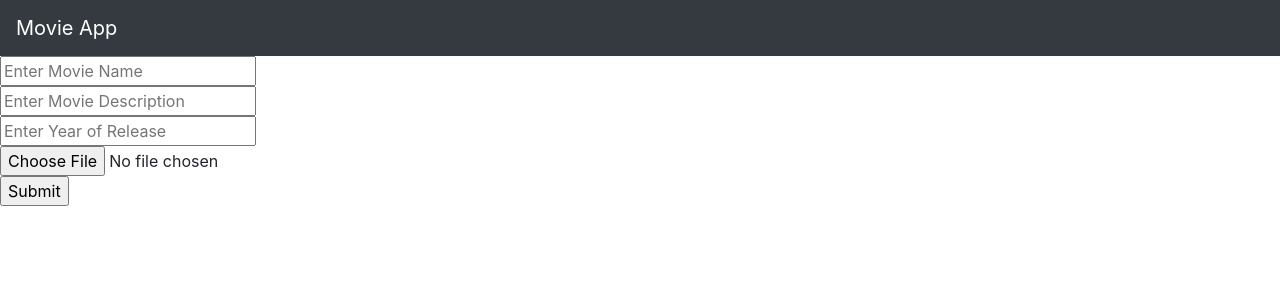
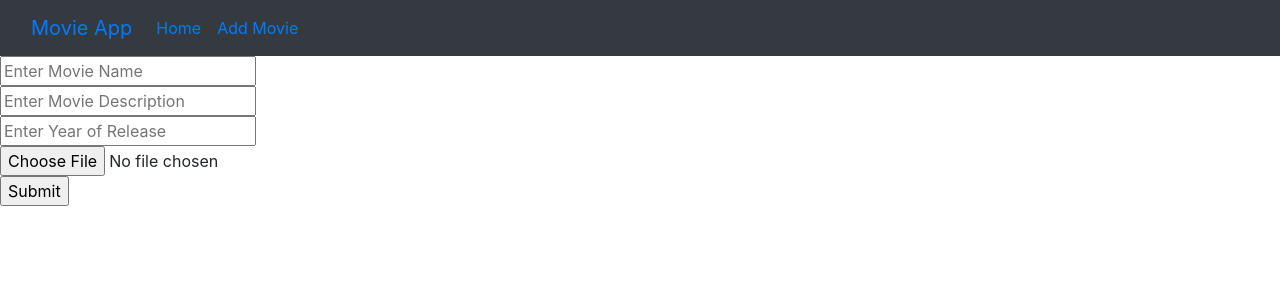
Before and after one commit to Rasmiya-K-M/movieproject, a Django app: page /add/ in a window 1280 px wide. Shown: the top 300 px of the page. Run offline with Django 4.2, Linux system fonts and the light colour scheme.

Commit message:
Second commit

```diff
--- a/movieproject/templates/base.html
+++ b/movieproject/templates/base.html
@@ -3,17 +3,33 @@
 <html lang="en">
 <head>
     <meta charset="UTF-8">
-    <title>Title</title>
+    <title>MovieApp</title>
     <link rel="stylesheet" href="https://cdn.jsdelivr.net/npm/bootstrap@4.6.2/dist/css/bootstrap.min.css" integrity="sha384-xOolHFLEh07PJGoPkLv1IbcEPTNtaed2xpHsD9ESMhqIYd0nLMwNLD69Npy4HI+N" crossorigin="anonymous">
     <link rel="stylesheet" href="{% static 'style.css' %}" >
 </head>
 <body>
 <!-- Image and text -->
-<nav class="navbar navbar-dark bg-dark">
-  <a class="navbar-brand" href="#">
-<!--    <img src="/docs/4.6/assets/brand/bootstrap-solid.svg" width="30" height="30" class="d-inline-block align-top" alt="">-->
-    Movie App
-  </a>
+<!--<nav class="navbar navbar-dark bg-dark">-->
+<!--  <a class="navbar-brand" href="#">-->
+<!--&lt;!&ndash;    <img src="/docs/4.6/assets/brand/bootstrap-solid.svg" width="30" height="30" class="d-inline-block align-top" alt="">&ndash;&gt;-->
+<!--    Movie App-->
+<!--  </a>-->
+<!--    <a class="btn btn-warning" href="{% url 'movieapp:index'%}">Home</a>-->
+<!--    <a class="btn btn-warning" href="{% url 'movieapp:addMovie'%}">Add Movie</a>-->
+<!--</nav>-->
+<nav class="navbar navbar-expand-lg bg-body-tertiary bg-dark ">
+  <div class="container-fluid">
+    <a class="navbar-brand" href="#">Movie App</a>
+    <button class="navbar-toggler" type="button" data-bs-toggle="collapse" data-bs-target="#navbarNavAltMarkup" aria-controls="navbarNavAltMarkup" aria-expanded="false" aria-label="Toggle navigation">
+      <span class="navbar-toggler-icon"></span>
+    </button>
+    <div class="collapse navbar-collapse" id="navbarNavAltMarkup">
+      <div class="navbar-nav">
+        <a class="nav-link" href="{% url 'movieapp:index'%}">Home</a>
+        <a class="nav-link" href="{% url 'movieapp:addMovie'%}">Add Movie</a>
+      </div>
+    </div>
+  </div>
 </nav>
 </body>
 {% block body %}
```
Also changed, not shown: movieproject/db.sqlite3, movieproject/media/pics/Lucifer_film_poster_NkT2Rse.jpg (added), movieproject/media/pics/Premam_film_poster_Wh7eX2R.jpg (added).
